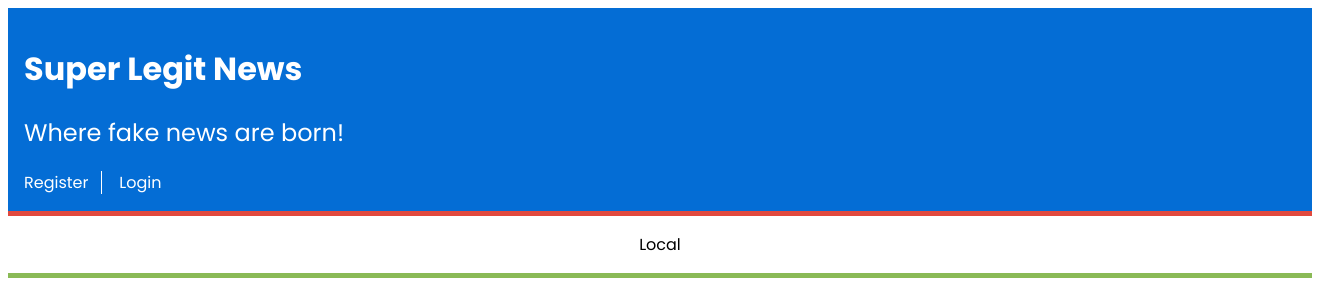
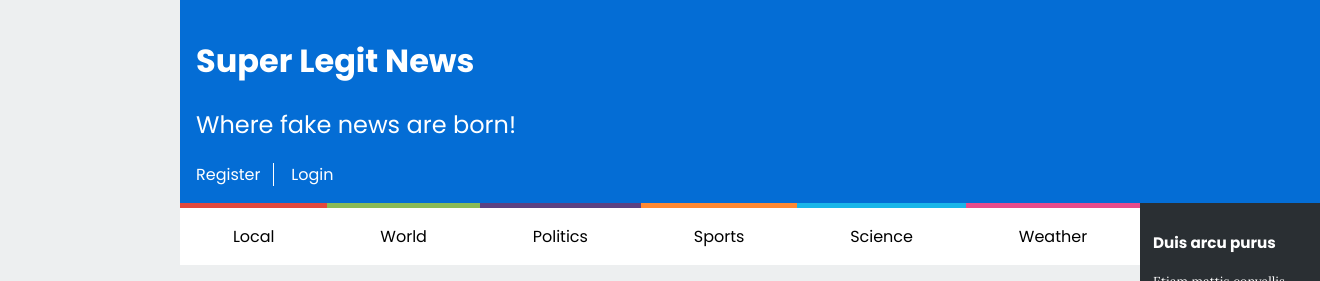
Before and after one commit to pedrofvgomes/feup-ltw, a PHP site: page /item.html in a window 1320 px wide. Shown: the top 281 px of the page. Run offline with PHP 8.4, Linux system fonts and the light colour scheme.

Commit message:
portatil

```diff
--- /dev/null
+++ b/3/layout.css
@@ -0,0 +1,49 @@
+body{
+    background-color: #EDEFF0;
+    width: 60em;
+    display: grid;
+    margin: auto;
+}
+
+#related{
+    width: 12em;
+}
+
+#menu > ul{
+    display: flex;
+    flex-direction: row;
+    margin: auto;
+    width: 60em;
+}
+#menu > ul > li{
+    flex-grow: 1;
+}
+
+header{
+    grid-row: 1;
+    grid-column-start: 1;
+    grid-column-end: 3;
+}
+#menu{
+    grid-row: 2;
+    grid-column: 1;
+}
+#related{
+    grid-row-start:2;
+    grid-row-end: 4;
+    grid-column: 2;
+}
+#news{
+    grid-row: 3;
+    grid-column: 1;
+}
+footer{
+    grid-row: 4;
+    grid-column-start: 1;
+    grid-column-end: 3;
+}
+
+article > footer{
+    display: flex;
+    justify-content: space-between;
+}
--- a/3/style.css
+++ b/3/style.css
@@ -14,9 +14,7 @@ header > h2 > a{
 
 #signup > a{
     color: white;
-    text-decoration: none;
     font-weight: 100;
-
 }
 
 header{
@@ -31,6 +29,7 @@ header{
     font-family: 'Poppins';
     padding: 0;
     margin-top: 0;
+    background-color: white;
 }
 
 #menu > ul > :nth-child(n) {
@@ -60,7 +59,7 @@ header{
 
 #menu > ul > li > a{
     text-decoration: none;
-    color: black;
+    color:black;
     font-weight: 500;
 }
 
@@ -77,6 +76,7 @@ header{
     padding:1em;
     font-size: small;
     line-height: 1.8em;
+    margin-top: 0;
 }
 
 #related > article > h1 > a{
@@ -89,10 +89,12 @@ header{
  #signup > a:first-of-type{
     border-right: white solid 1px;
     padding-right: 0.8em;
+    text-decoration: none;
  }
 
  #signup > a:nth-of-type(2){
     padding-left: 0.8em;
+    text-decoration: none;
  }
 
  #news > article > p{
@@ -113,6 +115,9 @@ header{
 #news img{
     width: 100%;
     margin-top: 0;
+}
+#news{
+    margin: 0;
 }
 
 footer{
@@ -169,3 +174,12 @@ body > footer{
     filter: drop-shadow(6px 6px 2px black);
     padding: 0;
 }
+
+#menu > ul > li:hover, #menu > ul > li > a:hover{
+    color: white;
+    background-color: #2A2F33;
+}
+
+#menu > ul, #menu > ul > li{
+    margin-bottom: 0;
+}
```
